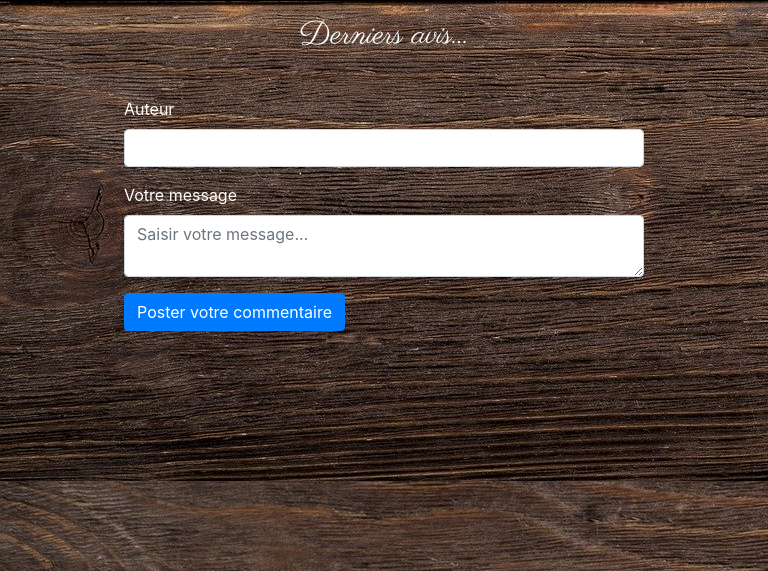
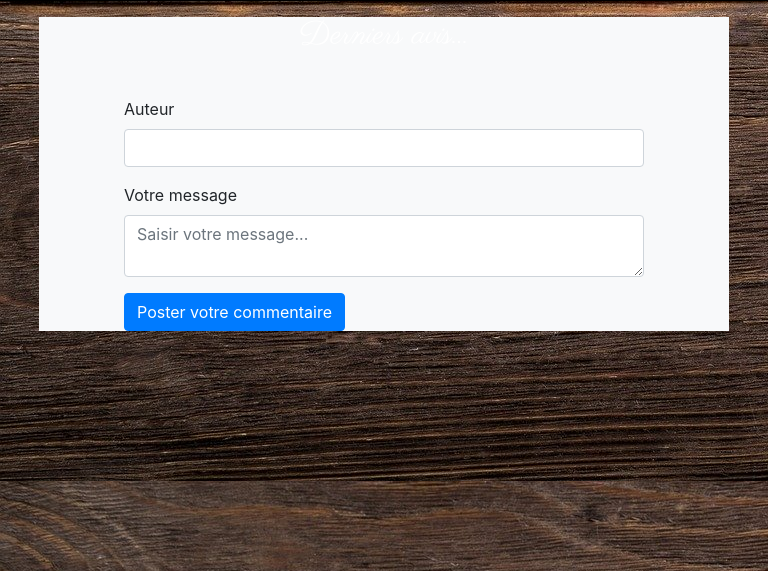
Before and after one commit to O-Antonin/projetcodeuses, a Symfony app: template templates/blog/show.html.twig in a window 768 px wide. Shown: the part 799-1370 px from the top of the page. Run offline with Twig, Linux system fonts and the light colour scheme; the template is opened without the code that fills it, so the values that code supplies are empty; form fields are guessed from the names that the template uses; some libraries are stand-ins or nearby versions.

Commit message:
modifCss

```diff
--- a/public/css/style.css
+++ b/public/css/style.css
@@ -329,9 +329,6 @@
 
 
 }
-.col-md-12{
-    color: white;
-}
 
 
 
@@ -339,9 +336,8 @@
 /* tablette */
 @media screen and (min-device-width: 501px) and (max-device-width: 800px) {
 
-    bgnoir {
-        padding: 30px!important;
-    }
+
+
     .category-list{
       direction: rtl;
       display: block;
--- a/templates/blog/show.html.twig
+++ b/templates/blog/show.html.twig
@@ -9,7 +9,7 @@
         <div class="col-md-12 card mb-2 text-center p-0 text-dark">
             <img src="{{ asset('images/recettesImages/' ~ recette.image )|replace({"200": "1000/300"}) }}" class="card-img-top" alt="{{ recette.title }}">
 
-            <div class="card-body">
+            <div class="card-body ">
                 <h5 class="card-title text-center">{{ recette.title }}</h5>
                 <p class="card-text text-center">{{ recette.content|raw }}</p>
                 <hr>
@@ -26,7 +26,7 @@
     </div>
 
 
-        <div class="col-md-12 style=formulaire">
+        <div class="col-md-12 bg-light style="formulaire">
 
             <h2 class="text-center mt-5"> Derniers avis... </h2>
 
```
